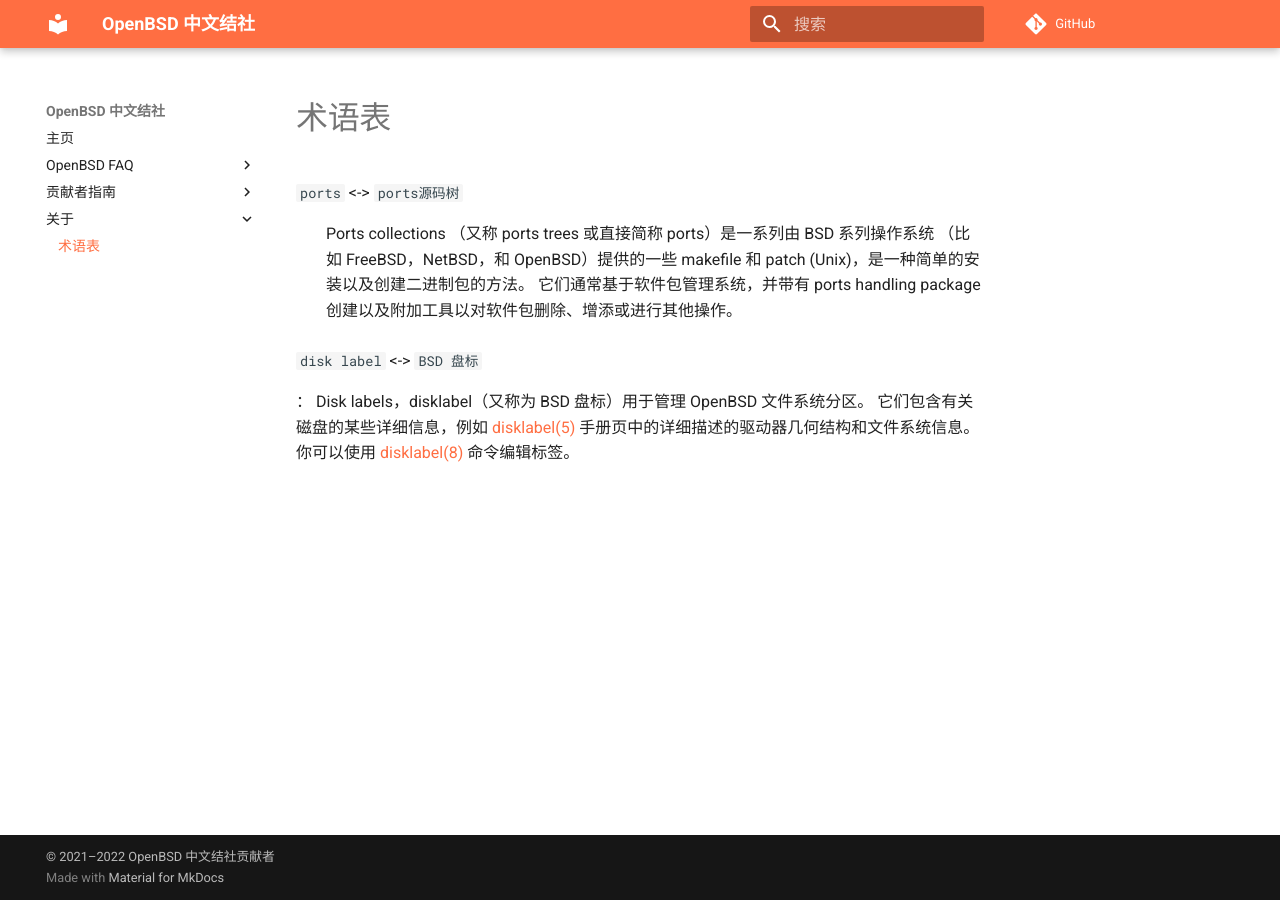
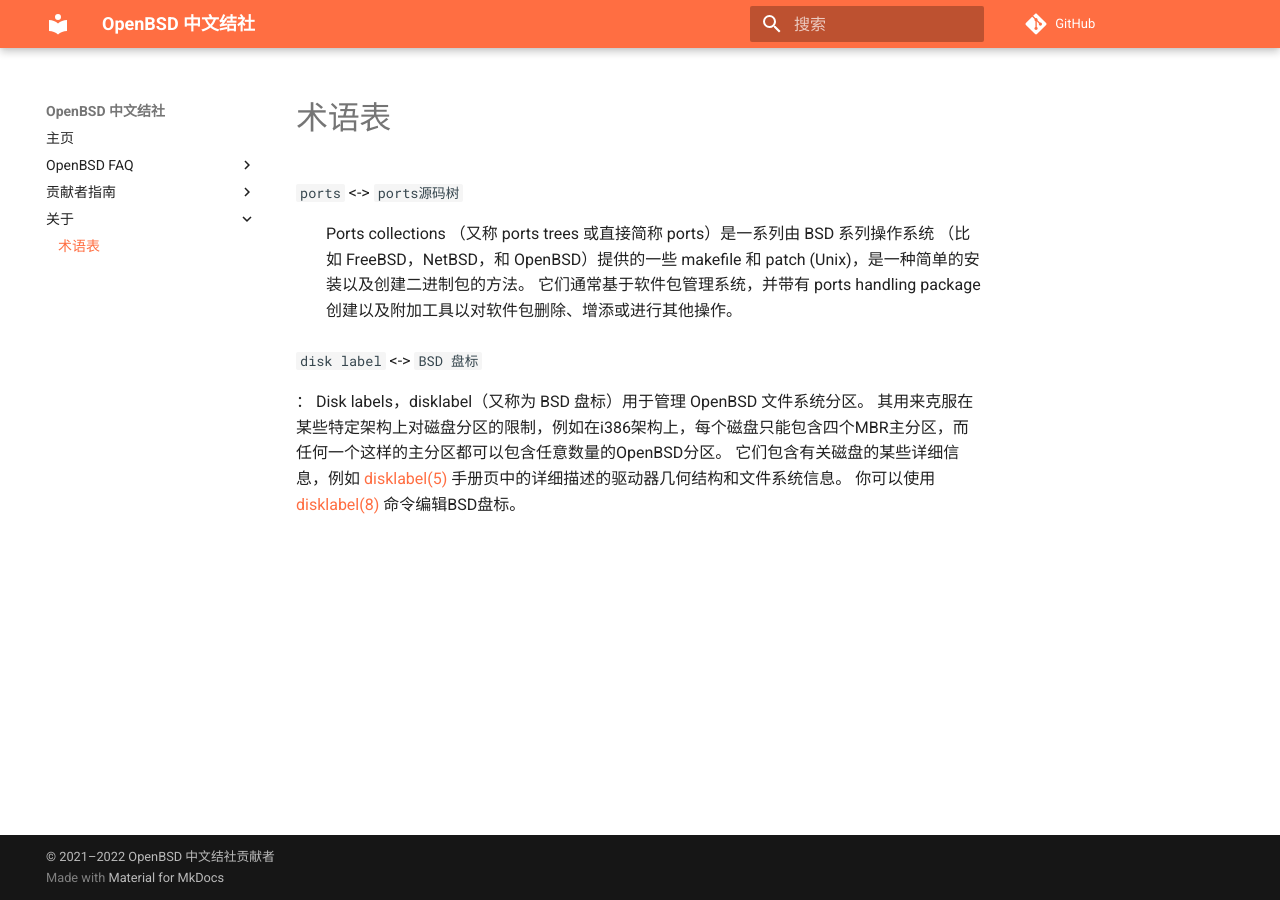
Before and after one commit to openbsd-zh-association/docs-openbsd-zh, an MkDocs documentation site: the page built from docs/about/terminology.md, in a window 1280 px wide. Built offline with MkDocs 1.6.1 and Material for MkDocs 9.7.7, drawn with Linux system fonts in a browser that asks for light colours; comment, search, counter and statistics services are not loaded.

Commit message:
Add clearer description for disklabel

```diff
--- a/docs/about/terminology.md
+++ b/docs/about/terminology.md
@@ -9,5 +9,6 @@
 `disk label` <-> `BSD 盘标`
 
 ：   Disk labels，disklabel（又称为 BSD 盘标）用于管理 OpenBSD 文件系统分区。
+    其用来克服在某些特定架构上对磁盘分区的限制，例如在i386架构上，每个磁盘只能包含四个MBR主分区，而任何一个这样的主分区都可以包含任意数量的OpenBSD分区。
     它们包含有关磁盘的某些详细信息，例如 [disklabel(5)](https://man.openbsd.org/disklabel.5) 手册页中的详细描述的驱动器几何结构和文件系统信息。
-    你可以使用 [disklabel(8)](https://man.openbsd.org/disklabel) 命令编辑标签。
+    你可以使用 [disklabel(8)](https://man.openbsd.org/disklabel) 命令编辑BSD盘标。
```
